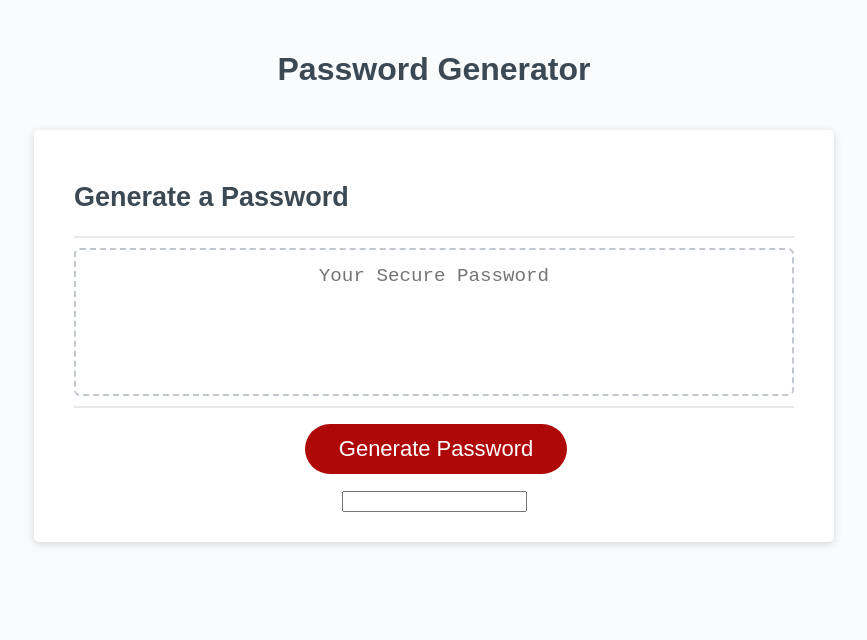
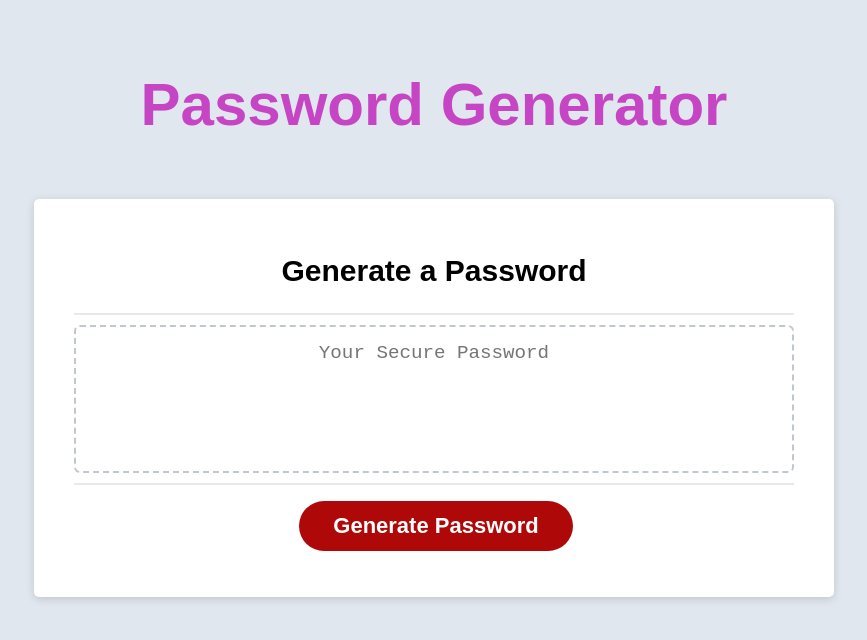
Before and after one commit to TheRealGeneParmesan/Password-Generator, a plain HTML site: page Develop/index.html in a window 1280 px wide. Shown: the whole page, without its empty margins (206-1073 px from the left). Drawn offline with Linux system fonts and the light colour scheme.

Commit message:
updated some of the styling and formatting

```diff
--- a/Develop/index.html
+++ b/Develop/index.html
@@ -10,7 +10,7 @@
   <body>
     <div class="wrapper">
       <header>
-        <h1>Password Generator</h1>
+        <h1 class="titles">Password Generator</h1>
       </header>
       <div class="card">
         <div class="card-header">
@@ -31,7 +31,6 @@
           <div id="hasNumber"></div>
           <div id="hasSpecialChar"></div>
           <div id="passLength"></div>
-          <input type="number" id="jingle" />
         </div>
       </div>
     </div>
--- a/Develop/style.css
+++ b/Develop/style.css
@@ -14,13 +14,19 @@ body,
 
 body {
   font-family: sans-serif;
-  background-color: #f9fbfd;
+  background-color: #e1e7ee;
 }
 
 .wrapper {
   padding-top: 30px;
   padding-left: 20px;
   padding-right: 20px;
+}
+
+.titles {
+  font-size: 60px;
+  font-weight: bold;
+  color: rgb(197, 69, 197);
 }
 
 header {
@@ -40,6 +46,12 @@ header {
   margin: 0 auto;
   max-width: 800px;
   padding: 30px 40px;
+}
+
+.card-header {
+  text-align: center;
+  color: black;
+  font-size: 20px;
 }
 
 .card-header::after {
@@ -130,6 +142,10 @@ button[disabled] {
   }
 }
 
+#generate {
+  font-weight: bold;
+}
+
 @media (max-width: 500px) {
   .btn {
     font-size: 0.8rem;
```
Also changed, not shown: Develop/script.js (+0 -31 lines).
